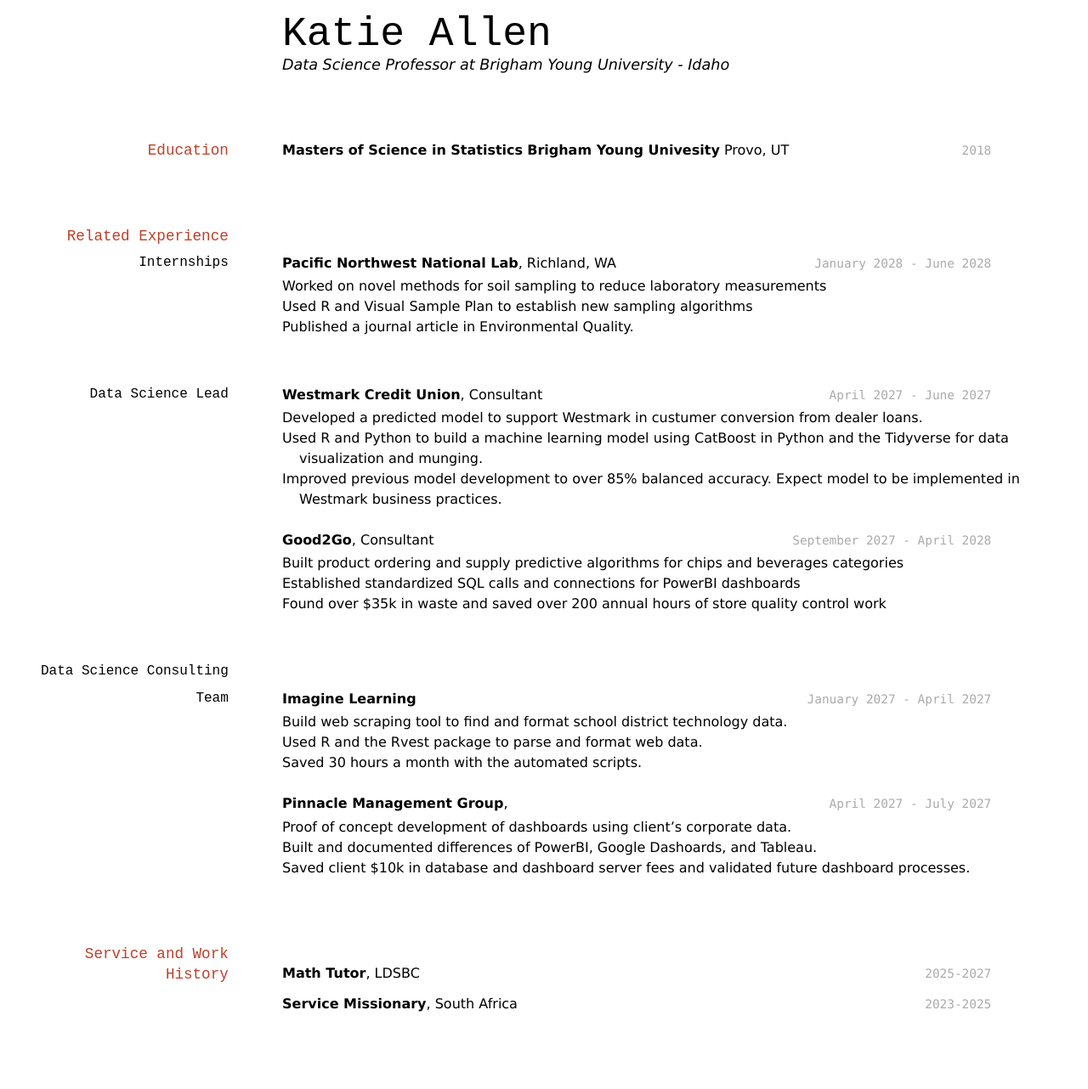
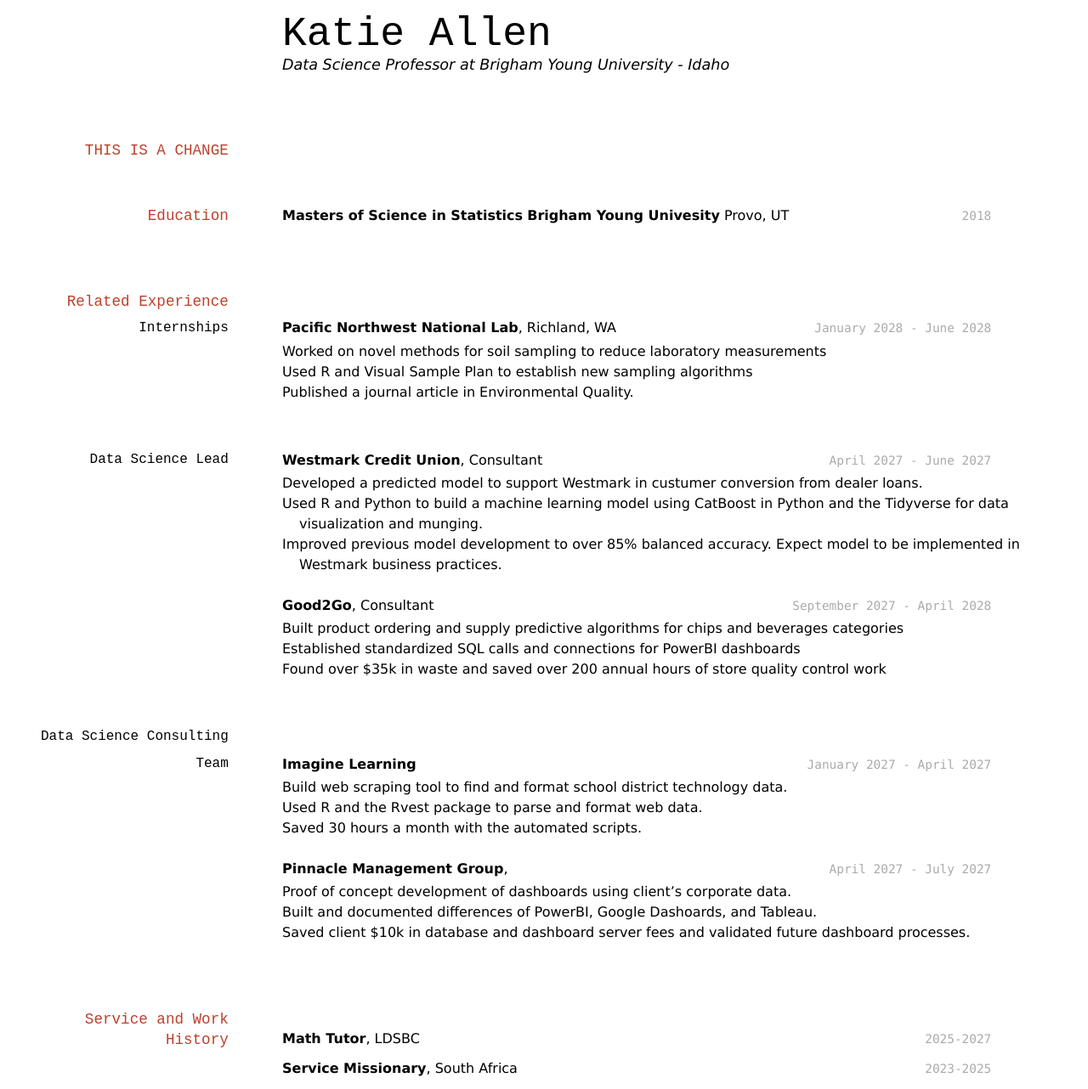
Before and after one commit to katie-allen/allen-resume, a Jekyll site: the page built from docs/index.md, in a window 1280 px wide. Shown: the whole page at 85% size. Built offline with Jekyll 4.4.1, drawn with Linux system fonts in a browser that asks for light colours; before the commit the page ends 1205 px from its top, so only the background shows below that.

Commit message:
Update index.md

```diff
--- a/docs/index.md
+++ b/docs/index.md
@@ -6,6 +6,8 @@ title: Katie Allen's Resume
 Data Science Professor at Brigham Young University - Idaho
 
 <!-- https://www.monique.tech/the-art-of-markdown -->
+
+## THIS IS A CHANGE
 
 ## Education
 
```
